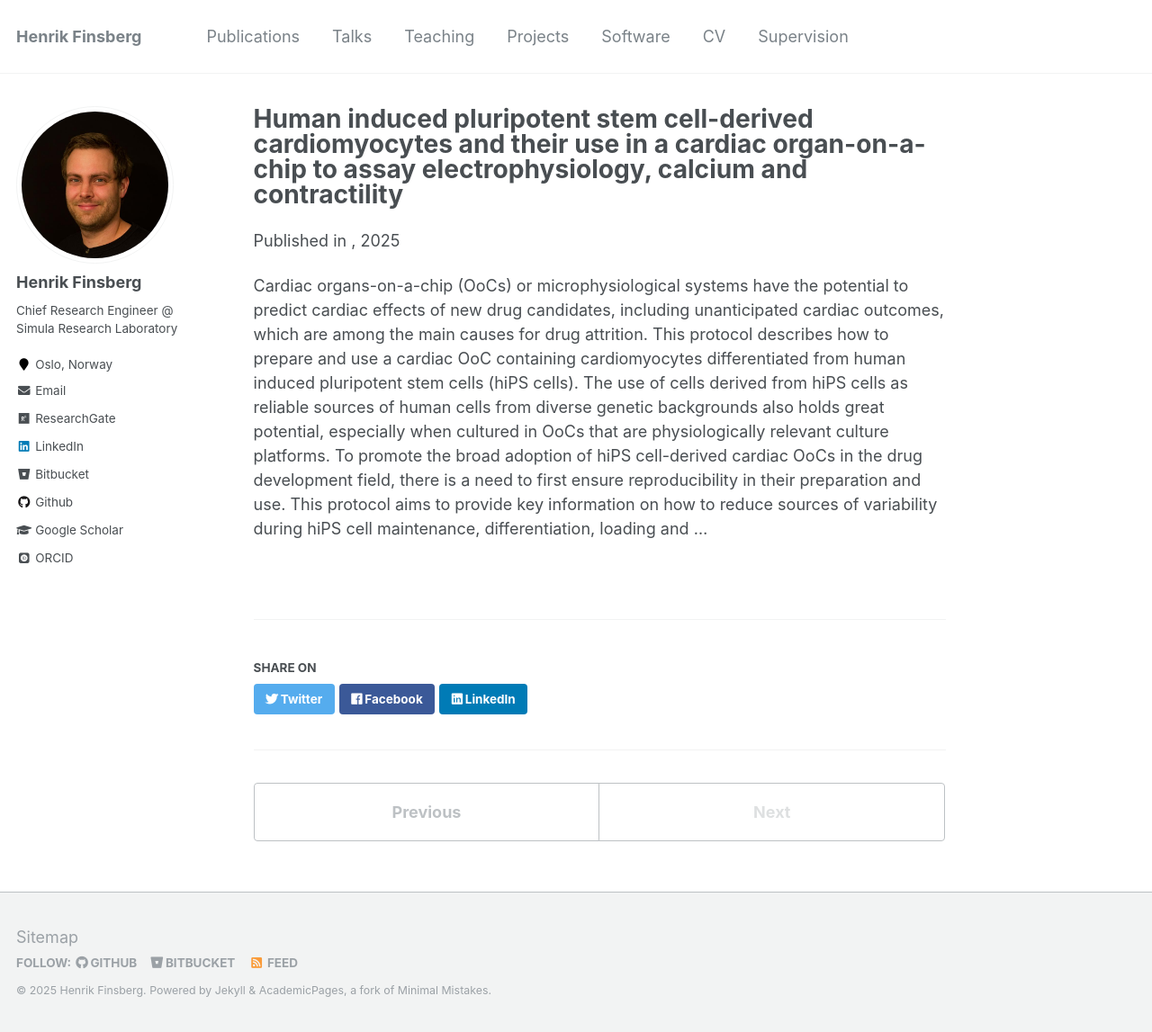
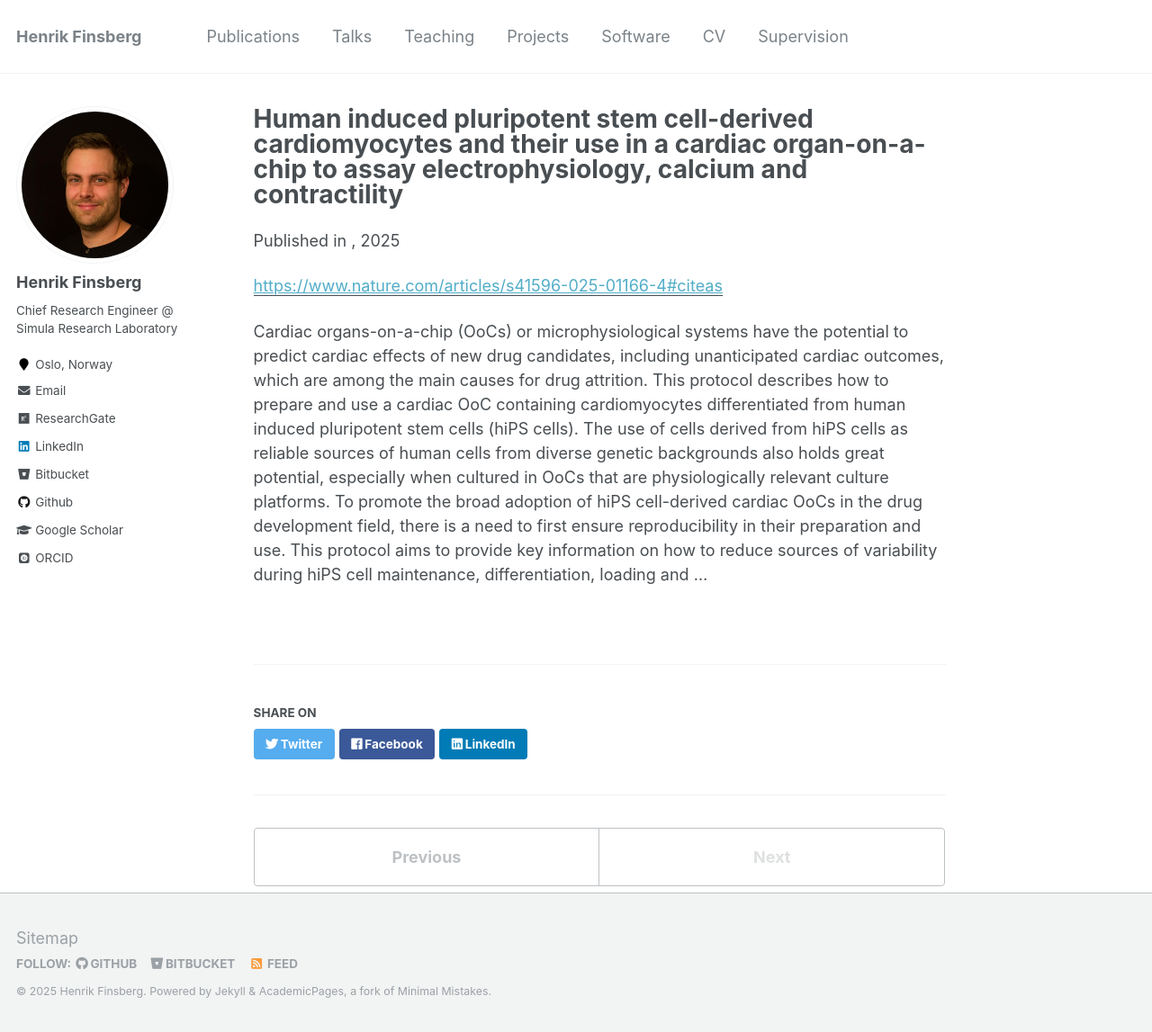
Before and after one commit to finsberg/finsberg.github.io, a Jekyll site: the page built from _publications/2025-4-7-human-induced-pluripotent.md, in a window 1280 px wide and 1147 px high. Shown: the whole window at 90% size. Built offline with Jekyll 4.4.1, drawn with Linux system fonts in a browser that asks for light colours; some web fonts are replaced; some of the changed lines change nothing that is shown.

Commit message:
Update _publications/2025-4-7-human-induced-pluripotent.md

```diff
--- a/_publications/2025-4-7-human-induced-pluripotent.md
+++ b/_publications/2025-4-7-human-induced-pluripotent.md
@@ -5,7 +5,7 @@ permalink: /publication/human-induced-pluripotent
 excerpt: 'Cardiac organs-on-a-chip (OoCs) or microphysiological systems have the potential to predict cardiac effects of new drug candidates, including unanticipated cardiac outcomes, which are among the main causes for drug attrition'
 date: 2025-4-7
 venue: ''
-paperurl: ''
+paperurl: https://www.nature.com/articles/s41596-025-01166-4#citeas
 authors:': 'M Iveth Garcia, Keri Dame, Verena Charwat, Brian A Siemons, Henrik Finsberg, Bhavya Bhardwaj, Ryosuke Yokosawa, Ishan Goswami, Dylan Bruckner, Samuel T Wall, Kevin A Ford, Kevin E Healy, Alexandre JS Ribeiro'
 ---
 
```
